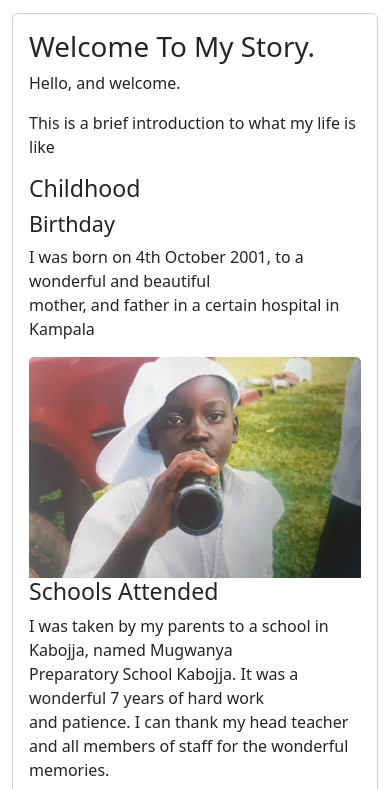
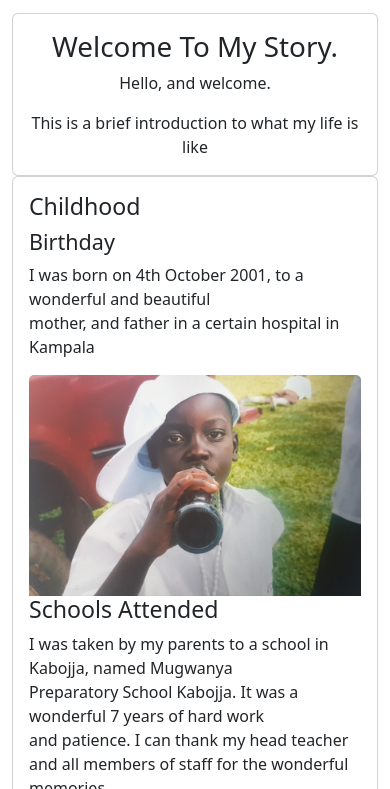
Before and after one commit to thetruejesse/my_biography, a plain HTML site: page index.html in a window 390 px wide. Shown: the part 311-1100 px from the top of the page. Drawn offline with nearby package versions, Linux system fonts and the light colour scheme.

Commit message:
Changed layout to cards that have breakpoints

```diff
--- a/index.html
+++ b/index.html
@@ -1,7 +1,7 @@
 <!DOCTYPE html>
 <html lang="en">
     <head>
-        <meta charset="UTF-8"/>
+        <meta charset="UTF-8">
         <link rel="stylesheet" href="https://cdn.jsdelivr.net/npm/bootstrap@5.2.3/dist/css/bootstrap.min.css">
         <title>Jesse's Biography</title>
         <img src="jesselogo.png" class="logo"/>
@@ -15,16 +15,22 @@
                 </div>
             </div>
             <div class="row">
-                <div class="col-12 col-lg-6">
-                    <div class="card">
+                <div class="col-12">
+                    <div class="card text-center">
                         <div class="card-body">
                             <h1 class="card-title">Welcome To My Story.</h1>
                             <p class="card-text">Hello, and welcome.</p>
                             <p class="card-text">This is a brief introduction to what my life is like</p>
+                        </div>
+                    </div>
+                </div>
+                <div class="col-12 col-lg-6">
+                    <div class="card">
+                        <div class="card-body">
                             <h3 class="card-title">Childhood</h3>
                             <h4 class="card-title">Birthday</h4>
-                                <p class="card-text">I was born on 4th October 2001, to a wonderful and beautiful
-                                <br> mother, and father in a certain hospital in Kampala</p>
+                            <p class="card-text">I was born on 4th October 2001, to a wonderful and beautiful
+                            <br> mother, and father in a certain hospital in Kampala</p>
                             <img src="youngestjesse.jpg" class="card-img-top"/>
                             <h3 class="card-title">Schools Attended</h3>
                             <p class="card-text">I was taken by my parents to a school in Kabojja, named Mugwanya <br>
```
